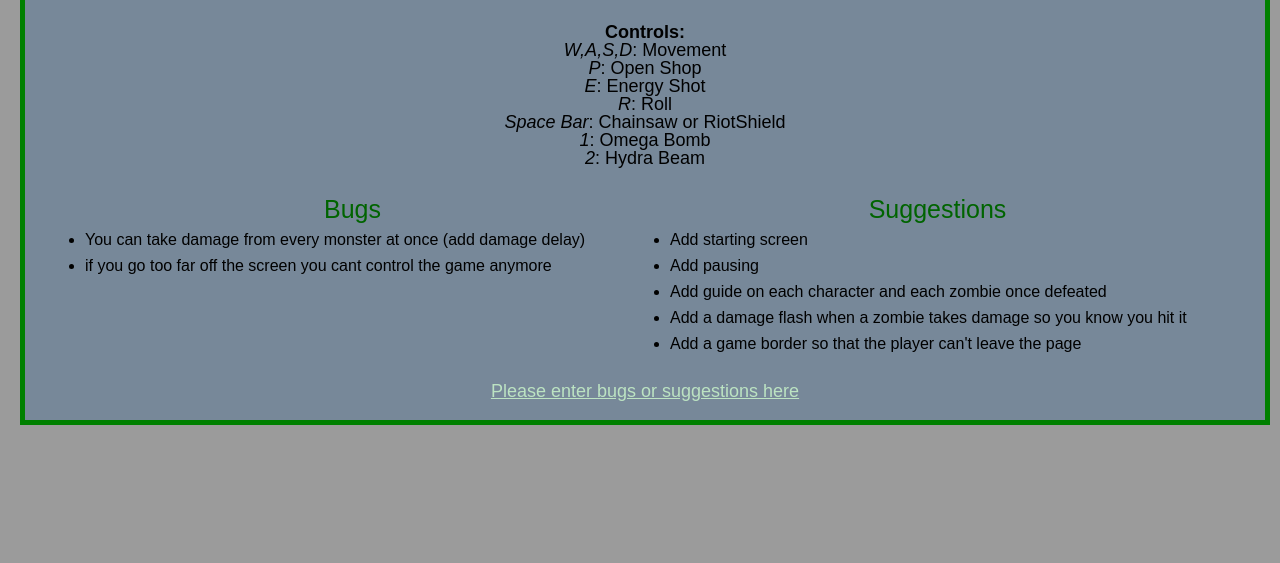
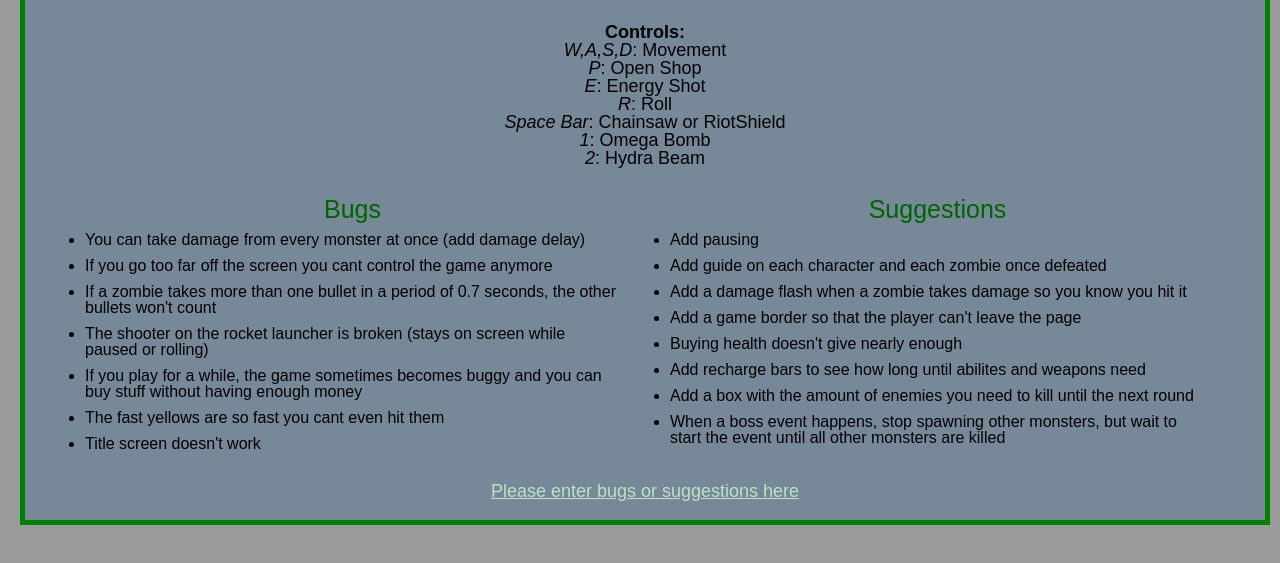
Before and after one commit to PhantomFoamy/phantomfoamy.github.io, a plain HTML site: page zombie.html in a window 1280 px wide. Shown: the part 937-1500 px from the top of the page. Before the commit the page ends 1412 px from the top, so only its background shows below. Drawn offline with Linux system fonts and the light colour scheme.

Commit message:
bugs and suggestions

```diff
--- a/zombie.html
+++ b/zombie.html
@@ -71,9 +71,23 @@
                 delay)
               </li>
               <li>
-                if you go too far off the screen you cant control the game
+                If you go too far off the screen you cant control the game
                 anymore
               </li>
+              <li>
+                If a zombie takes more than one bullet in a period of 0.7
+                seconds, the other bullets won't count
+              </li>
+              <li>
+                The shooter on the rocket launcher is broken (stays on screen
+                while paused or rolling)
+              </li>
+              <li>
+                If you play for a while, the game sometimes becomes buggy and
+                you can buy stuff without having enough money
+              </li>
+              <li>The fast yellows are so fast you cant even hit them</li>
+              <li>Title screen doesn't work</li>
             </ul>
           </div>
 
@@ -81,7 +95,6 @@
           <div class="box">
             <h2>Suggestions</h2>
             <ul>
-              <li>Add starting screen</li>
               <li>Add pausing</li>
               <li>Add guide on each character and each zombie once defeated</li>
               <li>
@@ -89,6 +102,19 @@
                 hit it
               </li>
               <li>Add a game border so that the player can't leave the page</li>
+              <li>Buying health doesn't give nearly enough</li>
+              <li>
+                Add recharge bars to see how long until abilites and weapons
+                need
+              </li>
+              <li>
+                Add a box with the amount of enemies you need to kill until the
+                next round
+              </li>
+              <li>
+                When a boss event happens, stop spawning other monsters, but
+                wait to start the event until all other monsters are killed
+              </li>
             </ul>
           </div>
         </div>
```
